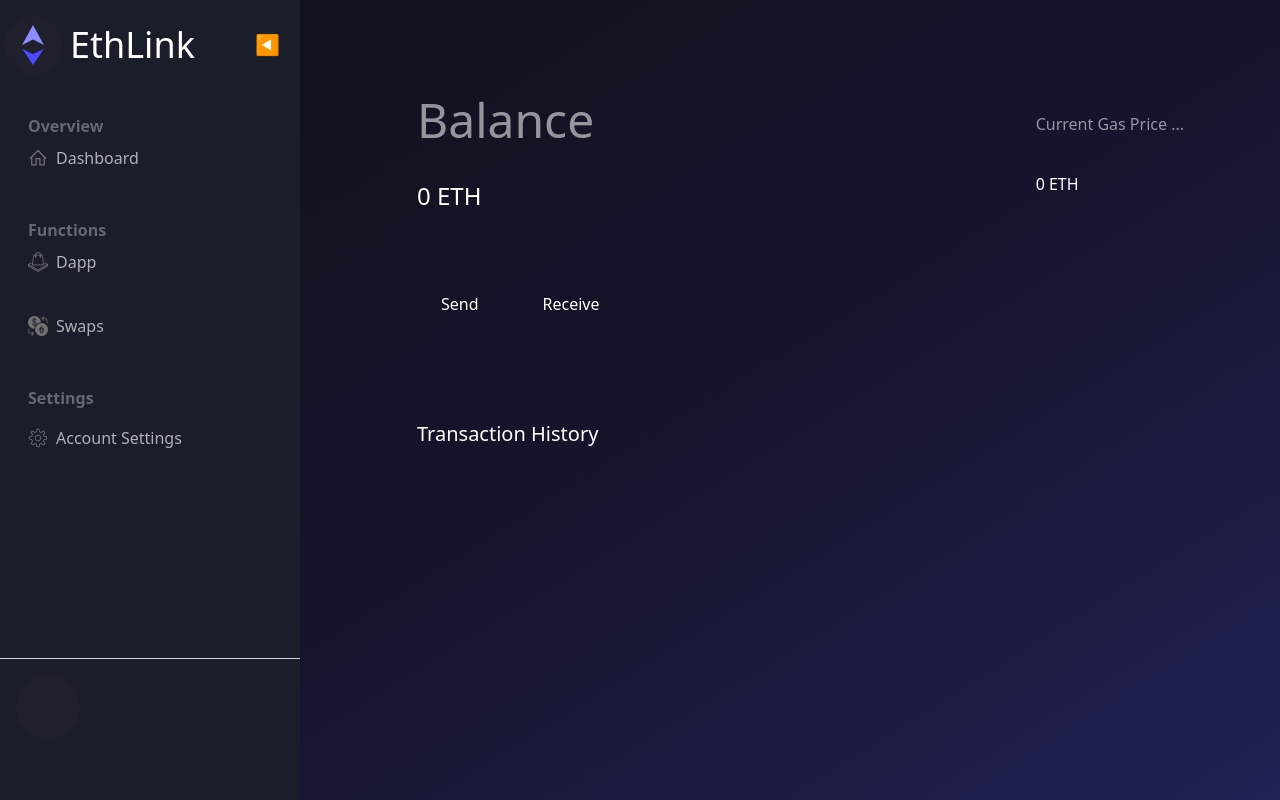
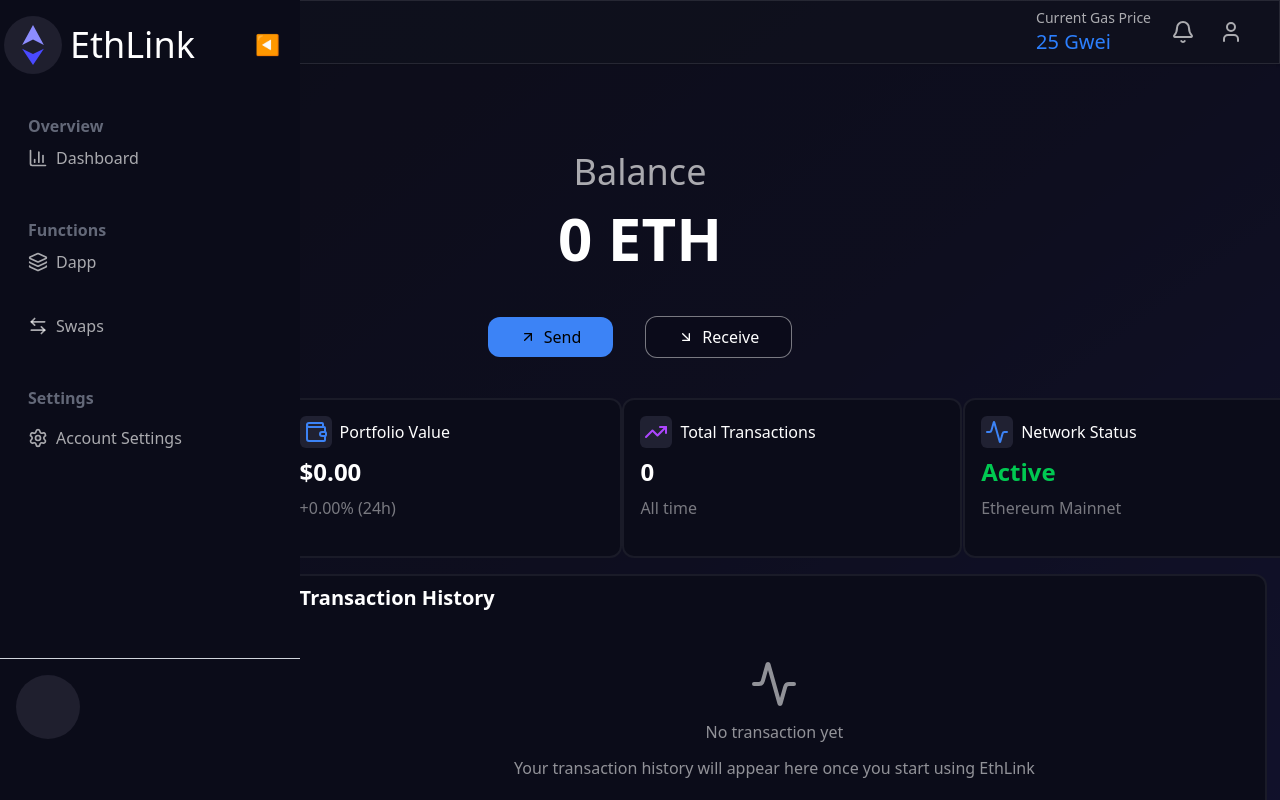
Before and after one commit to PrajwalBenedictNorman/EthLink, a React (Vite) app in the folder Frontend/: page /Home in a window 1280 px wide. Shown: the top 800 px of the page. Built offline with nearby package versions, Linux system fonts and the light colour scheme; what @wallet-standard/wallet would draw is missing.

Commit message:
Updated Dashboard ui

```diff
--- a/Frontend/src/Components/Button.tsx
+++ b/Frontend/src/Components/Button.tsx
@@ -1,7 +1,7 @@
 import type { ReactElement } from "react"
 import clsx from "clsx";
 
-type Variant = "primary" | "secondary";
+type Variant = "primary" | "secondary" | "tertiary" | "quaternary";
 
 interface buttonProps {
   content:string,
@@ -15,12 +15,14 @@ interface buttonProps {
 const variantStyles: Record<Variant, string> = {
   primary: "border-transparent bg-[##131328] rounded-xl hover:bg-[#2a328c] text-white px-4 py-2 p-1 cursor-pointer",
   secondary: " border-gray-400 rounded-xl text-gray-700 hover:bg-gray-100 px-4 py-2 cursor-pointer",
+  tertiary:"boder-transparent bg-[#3C83F6] rounded-xl text-black cursor-pointer px-4 py-2 hover:bg-[#3C83F6]/85 ",
+  quaternary :"bg-[#0B0C19]/65 rounded-xl text-white px-4 py-2 hover:bg-[#0B0C19]/45 border-1 border-white/45 hover:border-white cursor-pointer"
 };
 
 
 function Button(props:buttonProps) {
   return (
-    <button className={clsx(props.className,variantStyles[props.variant],'flex items-center gap-2 transition duration-1000 ')} onClick={props.onClick}>{props.content}</button>
+    <button className={clsx(props.className,variantStyles[props.variant],'flex items-center gap-2 transition duration-1000 ')} onClick={props.onClick}>{props.frontIcon}{props.content}{props.backIcon}</button>
   )
 }
 
--- /dev/null
+++ b/Frontend/src/Components/Navbar.tsx
@@ -0,0 +1,22 @@
+import { Bell,User,PanelLeft } from "lucide-react"
+function Navbar() {
+  return (
+    <>
+    <header className="bg-[#10111E]/85 border-white/10 h-16 border-1 flex items-center justify-between px-6 shadow-sm">
+        <div>
+            <PanelLeft className="text-white/65 ms-[20vw] h-4 w-4"/>
+        </div>
+        <div className="flex justify-center text-white items-center ">
+            <div className="px-2">
+            <p className="text-white/65 text-sm">Current Gas Price</p>
+            <p className="text-blue-500 text-xl">25 Gwei</p>
+            </div>
+            <Bell className="ms-3 me-3 text-white/65"/>
+            <User className="ms-3 me-3 text-white/65" />
+        </div>
+    </header>
+    </>
+  )
+}
+
+export default Navbar
--- a/Frontend/src/Components/SIdebar.tsx
+++ b/Frontend/src/Components/SIdebar.tsx
@@ -2,6 +2,7 @@ import Logo2 from "../Components/Logo2";
 import { useNavigate, } from "react-router";
 import { useState,useEffect } from "react";
 import {jwtDecode} from 'jwt-decode'
+import { ChartColumn,Layers,ArrowLeftRight,Settings } from "lucide-react";
 function SideBar() {
     const [firstName,setFirstName]=useState("")
     const [lastName,setLastName]=useState("")
@@ -41,7 +42,7 @@ function SideBar() {
   return (
     <div>
           {/* SideBar Section */}
-    <div className={`bg-[#1a1d2a] min-h-screen w-[300px]  fixed ${visible ? "opacity-100 translate-x-0" : "opacity-0 -translate-x-full"}`}>
+    <div className={`bg-[#0B0C19] min-h-screen w-[300px]  fixed ${visible ? "opacity-100 translate-x-0" : "opacity-0 -translate-x-full"}`}>
       <div className="mt-4 px-1 flex items-center justify-between">
       <Logo2 />
       <button className="text-white text-xl me-4" onClick={()=>{setVisible(false)}}>&#x25C0;</button>
@@ -50,18 +51,18 @@ function SideBar() {
 
       <div className="mt-10 px-7">
         <h1 className="text-[#636878] font-semibold">Overview</h1>
-        <button className="text-white/65 py-2 flex items-center hover:underline  focus:text-white " onClick={()=>{navigate("/Home")}}><img src="home1.svg" alt="home icon" className="h-5 w-5 me-2" />Dashboard</button>
+        <button className="text-white/65 py-2 flex items-center hover:underline focus:text-white " onClick={()=>{navigate("/Home")}}><ChartColumn className="h-5 w-5 me-2"/>Dashboard</button>
       </div>
 
     <div className="mt-10 px-7">
       <h1 className="text-[#636878] font-semibold">Functions</h1>
-      <button className="text-white/65 py-2 flex items-center  hover:underline focus:text-white" onClick={()=>{navigate("/dapp")}}><img src="market.png" alt="home icon" className="h-5 w-5  me-2" />Dapp</button> <br />
-      <button className="text-white/65 py-2 flex items-center hover:underline focus:text-white" onClick={()=>{navigate("/swap")}}><img src="swap.png" alt="home icon" className="h-5 w-5  me-2" />Swaps</button>
+      <button className="text-white/65 py-2 flex items-center  hover:underline focus:text-white" onClick={()=>{navigate("/dapp")}}><Layers className="h-5 w-5 me-2"/>Dapp</button> <br />
+      <button className="text-white/65 py-2 flex items-center hover:underline focus:text-white" onClick={()=>{navigate("/swap")}}><ArrowLeftRight className="h-5 w-5 me-2"/>Swaps</button>
     </div>
 
     <div className="mt-10 px-7">
     <h1 className="text-[#636878] font-semibold">Settings</h1>
-    <button className="text-white/65 py-4 flex items-center hover:underline focus:text-white" onClick={()=>{navigate("/accountSetting")}}><img src="setting.svg" alt="home icon" className="h-5 w-5 me-2" /> Account Settings</button>
+    <button className="text-white/65 py-4 flex items-center hover:underline focus:text-white" onClick={()=>{navigate("/accountSetting")}}><Settings className="h-5 w-5 me-2"/>Account Settings</button>
     </div>
     <div className="mt-48">
         <div className="flex-grow h-px bg-gray-300 "></div>
--- a/Frontend/src/Pages/Home.tsx
+++ b/Frontend/src/Pages/Home.tsx
@@ -4,6 +4,8 @@ import axios from "axios";
 import Button from "../Components/Button";
 import { useNavigate } from "react-router";
 import SideBar from "../Components/SIdebar";
+import Navbar from "../Components/Navbar";
+import { ArrowUpRight,ArrowDownRight,Wallet,TrendingUp,Activity } from "lucide-react";
 function Home() {
 
   type TokenPayload = {
@@ -167,30 +169,61 @@ async function sendTansaction(){
   // )
   return(
     <>
-    <SideBar />
-     {/* Main DAashboard */}
-    <div className="ms-[321px]">
-      <div className="flex items-center justify-between mt-24">
-          <div className=" px-24">
-          <h1 className="text-white/55 text-5xl font-light "> Balance</h1>
-          <p className="text-white mt-9 text-2xl">{Balance} ETH</p>
-         </div>
-         <div>
-          <h1 className="text-white/55 me-24">Current Gas Price ...</h1>
-          <p className="text-white mt-9 ">{gasPrice} ETH</p>
-         </div>
+    <div className="bg-[#0B0C19]/65 h-[120vh] w-screen">
+      <SideBar />
+      <Navbar />
+
+      {/* Hero Section */}
+      <div className="text-center text-white mt-20 flex flex-col items-center justify-center">
+        <h1 className="text-white/65 text-4xl py-2">Balance</h1>
+        <p className="text-6xl py-2 font-bold">0 ETH</p>
+        <div className="flex items-center justify-center mt-10">
+        <Button content="Send" variant="tertiary" onClick={()=>{}} frontIcon={<ArrowUpRight className="h-4 w-4"/>} className="px-8 ms-4 me-4"/>
+        <Button content="Receive" variant="quaternary" frontIcon={<ArrowDownRight className="h-4 w-4"/>} onClick={()=>{}} className="px-8 ms-4 me-4"/>
+        </div>
       </div>
-
-
-      <div className="flex items-center mt-18 ms-24">
-        <Button variant="primary" content="Send" className="px-6 me-2" onClick={()=>{}}/>
-        <Button variant="primary" content="Receive" className="px-6 ms-2" onClick={()=>{}}/>
-      </div>
-
-      <div className="mt-24 px-24">
-        <h1 className="text-white text-xl">Transaction History</h1>
+      {/* Cards */}
+      <div className="ms-[22vw] mt-10">
+        <div className="grid grid-cols-3 gap-6">
+          <div className="bg-[#0B0C19] h-40 w-85 rounded-xl  border-2 border-[#1A1B28]">
+            <div className="flex items-center justify-start mt-4">
+              <Wallet size={32} className="text-[#3C83F6] p-1 ms-4 me-1 bg-[#202132] rounded-md"/>
+              <p className="text-white ms-1 me-2">Portfolio Value</p>
+            </div>
+            <p className="text-white font-bold text-2xl py-2 px-4">$0.00</p>
+            <p className="text-white/45 px-4">+0.00% (24h)</p>
+          </div>
+          <div className="bg-[#0B0C19] h-40 w-85 rounded-xl  border-2 border-[#1A1B28]">
+            <div className="flex items-center justify-start mt-4">
+              <TrendingUp size={32} className="text-purple-500 p-1 ms-4 me-1 bg-[#202132] rounded-md"/>
+              <p className="text-white ms-1 me-2">Total Transactions</p>
+            </div>
+            <p className="text-white font-bold text-2xl py-2 px-4">0</p>
+            <p className="text-white/45 px-4">All time</p>
+          </div>
+          <div className="bg-[#0B0C19] h-40 w-85 rounded-xl  border-2 border-[#1A1B28]">
+            <div className="flex items-center justify-start mt-4">
+              <Activity size={32} className="text-[#3C83F6] p-1 ms-4 me-1 bg-[#202132] rounded-md"/>
+              <p className="text-white ms-1 me-2">Network Status</p>
+            </div>
+            <p className="text-green-500 font-bold text-2xl py-2 px-4">Active</p>
+            <p className="text-white/45 px-4">Ethereum Mainnet</p>
+          </div>
+        </div>
+        {/* Transaction History Card */}
+        <div className="bg-[#0B0C19] h-85 w-[77vw] mt-4 border-2 border-[#1A1B28] rounded-xl ">
+          <h1 className="font-bold text-xl text-white px-4 py-2">
+            Transaction History
+          </h1>
+          <div className=" flex flex-col items-center justify-between mt-10">
+            <Activity size={48} className="text-white/55 "/>
+            <p className="text-white/55 py-3 ">No transaction yet</p>
+            <p className="text-white/55">Your transaction history will appear here once you start using EthLink</p>
+          </div>
+        </div>
       </div>
     </div>
+
     </>
   )
 }
```
Also changed, not shown: Frontend/src/Pages/AccountSettting.tsx (+60 -13 lines), 1 other file (tests, documents, lock files or other folders).
